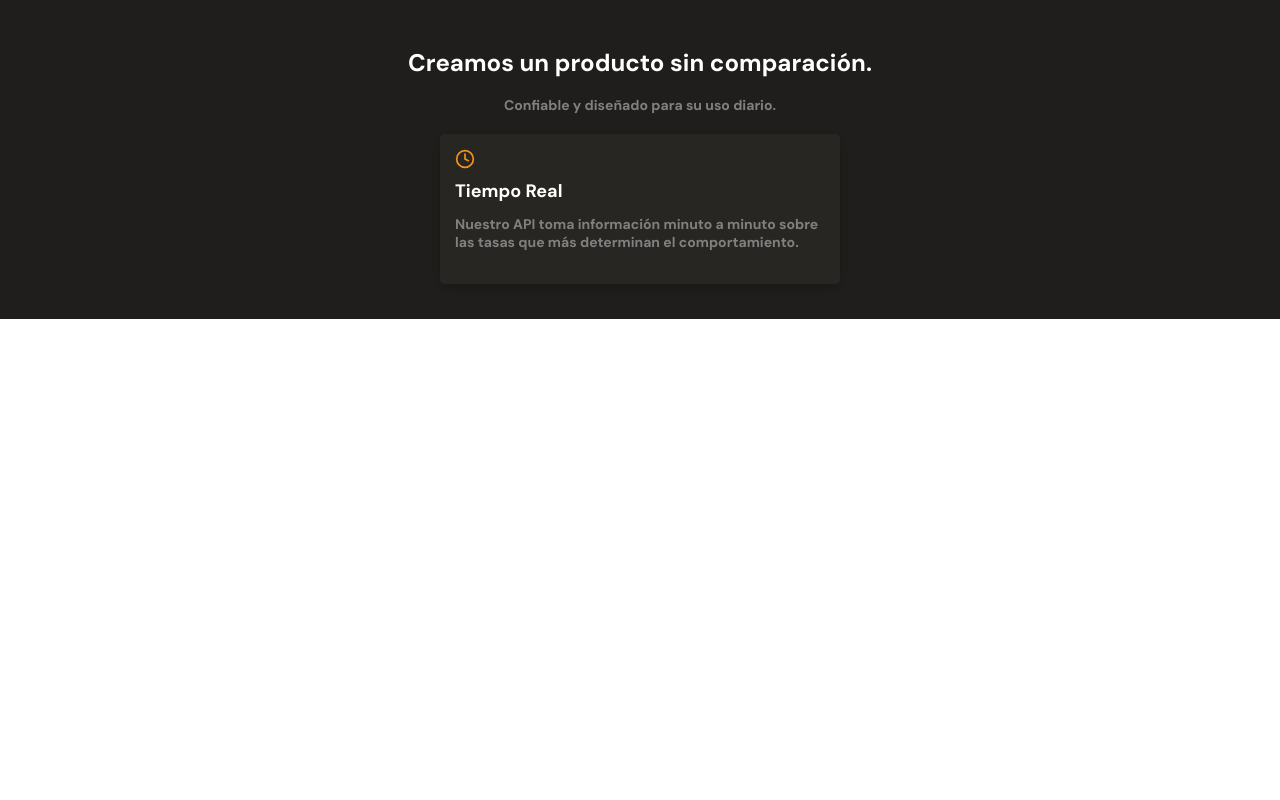
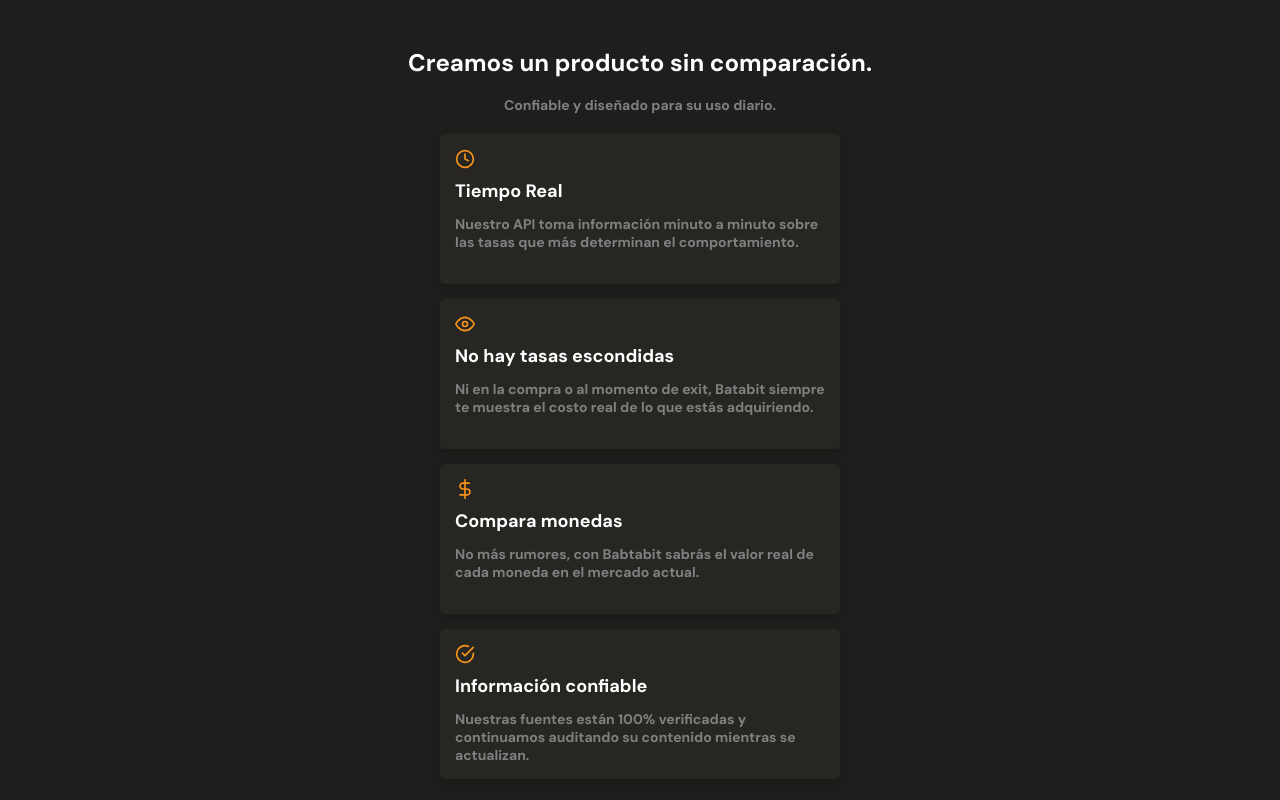
Before and after one commit to Werewolf1200/Maquetacion-Mobile-First-Platzi, a plain HTML site: page index.html in a window 1280 px wide. Shown: the part 1176-1976 px from the top of the page. Before the commit the page ends 1495 px from the top, so only its background shows below. Drawn offline with Linux system fonts and the light colour scheme.

Commit message:
Finishing Cards Section
Adding the 4 cards and its styles

```diff
--- a/index.html
+++ b/index.html
@@ -73,6 +73,22 @@
                     <p class="product--card-title">Tiempo Real</p>
                     <p class="product--card-body">Nuestro API toma información minuto a minuto sobre las tasas que más determinan el comportamiento.</p>
                 </article>
+                <article class="product-detail--card">
+                    <span class="eye"></span>
+                    <p class="product--card-title">No hay tasas escondidas</p>
+                    <p class="product--card-body">Ni en la compra o al momento de exit, Batabit siempre te muestra el costo real de lo que estás adquiriendo.</p>
+                </article>
+                <article class="product-detail--card">
+                    <span class="dolar"></span>
+                    <p class="product--card-title">Compara monedas</p>
+                    <p class="product--card-body">No más rumores, con Babtabit sabrás el valor real de cada moneda en el mercado actual.</p>
+                </article>
+                <article class="product-detail--card">
+                    <span class="check"></span>
+                    <p class="product--card-title">Información confiable</p>
+                    <p class="product--card-body">Nuestras fuentes están 100% verificadas y continuamos auditando su contenido mientras se actualizan.</p>
+                </article>
+
             </section>
         </section>
 
--- a/styles.css
+++ b/styles.css
@@ -307,15 +307,31 @@ main {
     box-shadow: 0 4px 8px rgba(0, 0, 0, 0.16);
 }
 
-.product-detail--card .clock {
+.product-detail--card .clock, .eye,
+                      .dolar, .check {
     display: inline-block;
     width: 20px;
     height: 20px;
     margin-bottom: 10px;
-    background-image: url("./assets/icons/clock.svg");
+
     background-size: cover;
     background-position: center;
     background-repeat: no-repeat;
+}
+.clock{
+    background-image: url("./assets/icons/clock.svg");
+}
+
+.eye {
+    background-image: url("./assets/icons/eye.svg");
+}
+
+.dolar {
+    background-image: url("./assets/icons/dollar-sign.svg");
+}
+
+.check {
+    background-image: url("./assets/icons/check-circle.svg");
 }
 
 .product--card-title {
```
